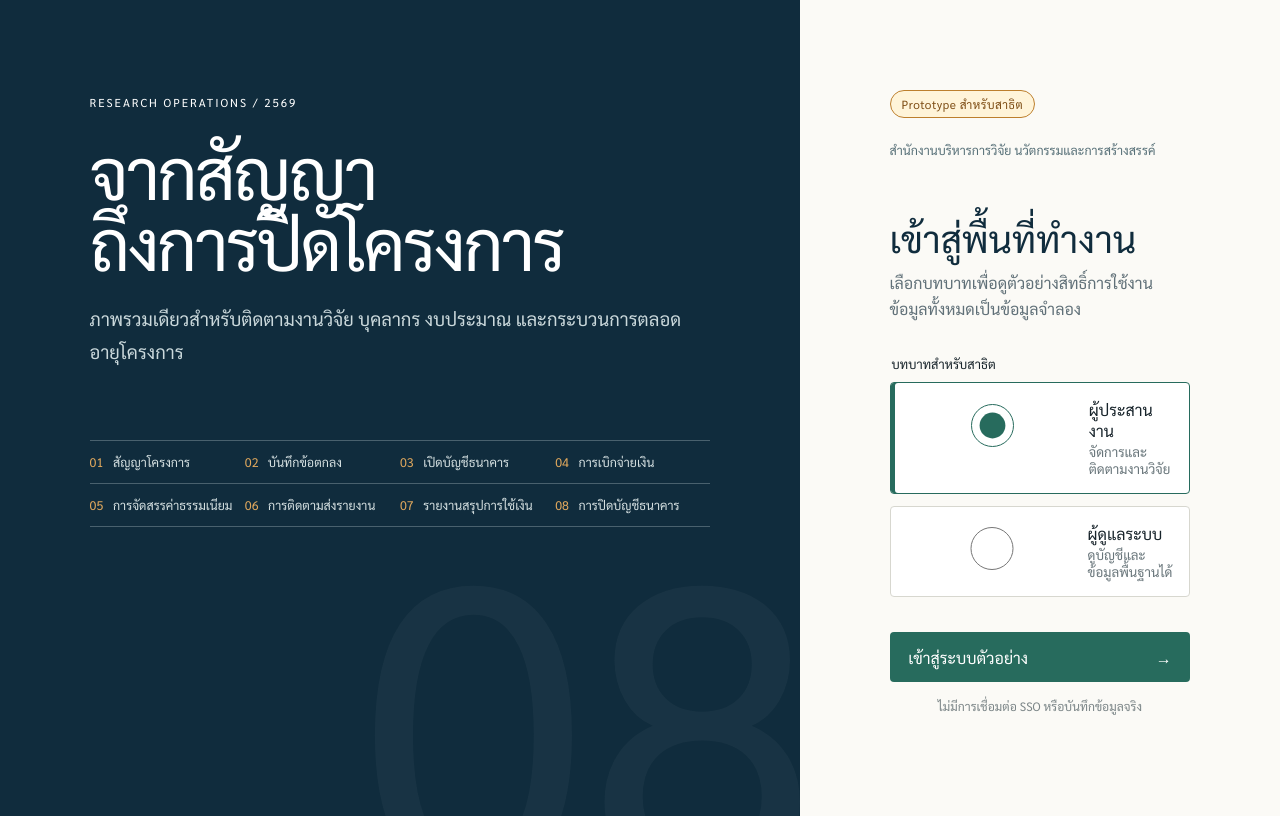
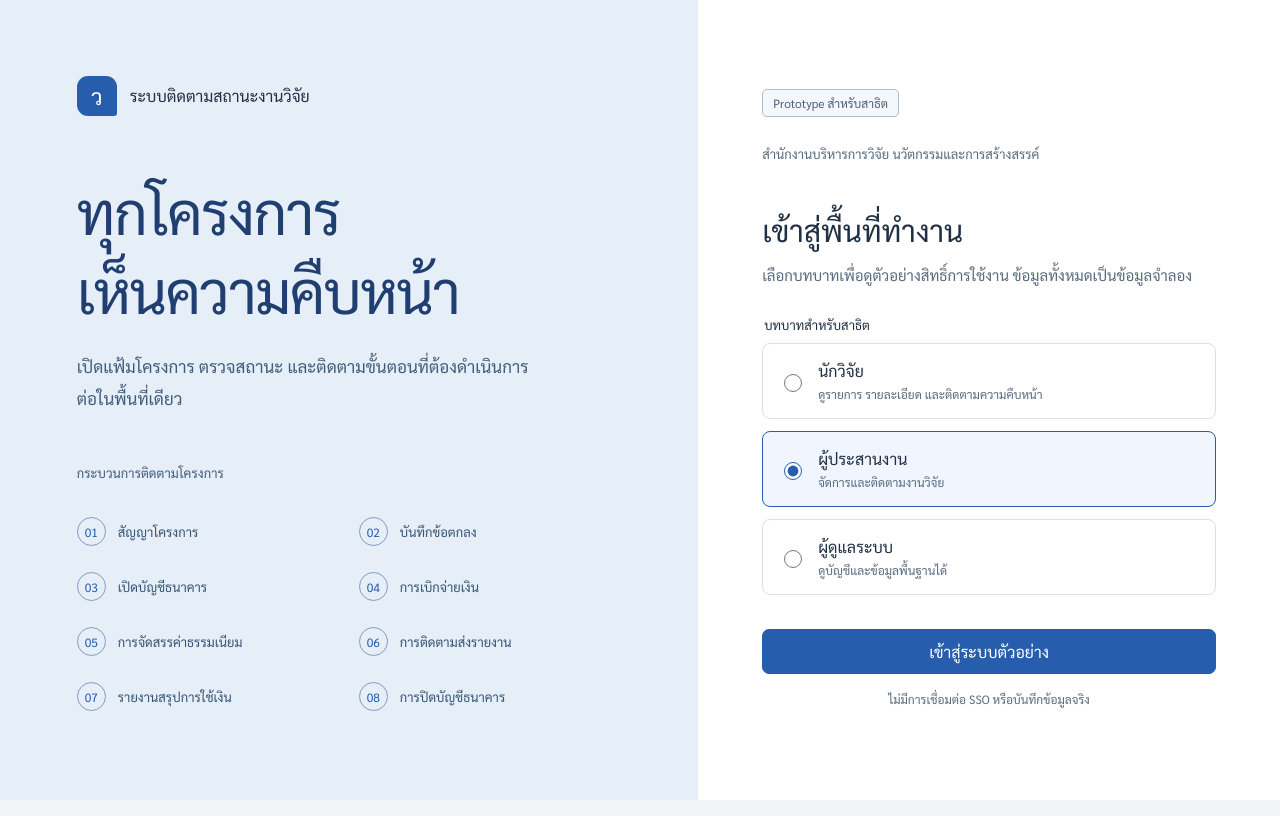
Before and after one commit to 660710627/tracking-research-status, a React (Vite) app in the folder frontend/: page / in a window 1280 px wide. Built offline with nearby package versions, Linux system fonts and the light colour scheme.

Commit message:
ครบ 3 บทบาท

```diff
--- a/frontend/src/App.tsx
+++ b/frontend/src/App.tsx
@@ -1,6 +1,6 @@
 import { useMemo, useState } from 'react'
 
-type Role = 'ผู้ประสานงาน' | 'ผู้ดูแลระบบ'
+type Role = 'นักวิจัย' | 'ผู้ประสานงาน' | 'ผู้ดูแลระบบ'
 type View = 'list' | 'detail' | 'create' | 'users'
 type Research = { id:number; title:string; contract:string; lead:string; unit:string; budget:number; status:string; process:number; kind:string; endDate:string }
 const processSteps = ['สัญญาโครงการ','บันทึกข้อตกลง','เปิดบัญชีธนาคาร','การเบิกจ่ายเงิน','การจัดสรรค่าธรรมเนียม','การติดตามส่งรายงาน','รายงานสรุปการใช้เงิน','การปิดบัญชีธนาคาร']
@@ -15,10 +15,10 @@ function Login({onLogin}:{onLogin:(role:Role)=>void}) {
   const [role,setRole]=useState<Role>('ผู้ประสานงาน')
   return <main className="login-page">
     <section className="login-story">
-      <span className="eyebrow">RESEARCH OPERATIONS / 2569</span>
-      <h1>จากสัญญา<br/>ถึงการปิดโครงการ</h1>
-      <p>ภาพรวมเดียวสำหรับติดตามงานวิจัย บุคลากร งบประมาณ และกระบวนการตลอดอายุโครงการ</p>
-      <div className="process-preview" aria-label="ตัวอย่างกระบวนการ 8 ขั้น">{processSteps.map((item,index)=><div key={item}><b>{String(index+1).padStart(2,'0')}</b><span>{item}</span></div>)}</div>
+      <div className="login-identity"><span className="brand-mark" aria-hidden="true">ว</span><span>ระบบติดตามสถานะงานวิจัย</span></div>
+      <h1>ทุกโครงการ<br/>เห็นความคืบหน้า</h1>
+      <p>เปิดแฟ้มโครงการ ตรวจสถานะ และติดตามขั้นตอนที่ต้องดำเนินการต่อในพื้นที่เดียว</p>
+      <p className="route-caption">กระบวนการติดตามโครงการ</p><div className="process-preview" aria-label="ตัวอย่างกระบวนการ 8 ขั้น">{processSteps.map((item,index)=><div key={item}><b>{String(index+1).padStart(2,'0')}</b><span>{item}</span></div>)}</div>
     </section>
     <section className="login-panel">
       <div className="prototype-pill">Prototype สำหรับสาธิต</div>
@@ -26,9 +26,9 @@ function Login({onLogin}:{onLogin:(role:Role)=>void}) {
       <h2>เข้าสู่พื้นที่ทำงาน</h2>
       <p className="muted">เลือกบทบาทเพื่อดูตัวอย่างสิทธิ์การใช้งาน ข้อมูลทั้งหมดเป็นข้อมูลจำลอง</p>
       <fieldset className="role-picker"><legend>บทบาทสำหรับสาธิต</legend>
-        {(['ผู้ประสานงาน','ผู้ดูแลระบบ'] as Role[]).map(item=><label key={item} className={role===item?'role-option selected':'role-option'}><input type="radio" name="role" checked={role===item} onChange={()=>setRole(item)}/><span><b>{item}</b><small>{item==='ผู้ดูแลระบบ'?'ดูบัญชีและข้อมูลพื้นฐานได้':'จัดการและติดตามงานวิจัย'}</small></span></label>)}
+        {(['นักวิจัย','ผู้ประสานงาน','ผู้ดูแลระบบ'] as Role[]).map(item=><label key={item} className={role===item?'role-option selected':'role-option'}><input type="radio" name="role" checked={role===item} onChange={()=>setRole(item)}/><span><b>{item}</b><small>{item==='นักวิจัย'?'ดูรายการ รายละเอียด และติดตามความคืบหน้า':item==='ผู้ดูแลระบบ'?'ดูบัญชีและข้อมูลพื้นฐานได้':'จัดการและติดตามงานวิจัย'}</small></span></label>)}
       </fieldset>
-      <button className="primary full" onClick={()=>onLogin(role)}>เข้าสู่ระบบตัวอย่าง <span>→</span></button>
+      <button className="primary full" onClick={()=>onLogin(role)}>เข้าสู่ระบบตัวอย่าง</button>
       <p className="demo-note">ไม่มีการเชื่อมต่อ SSO หรือบันทึกข้อมูลจริง</p>
     </section>
   </main>
@@ -36,10 +36,10 @@ function Login({onLogin}:{onLogin:(role:Role)=>void}) {
 
 function Sidebar({role,view,onView,onLogout}:{role:Role;view:View;onView:(v:View)=>void;onLogout:()=>void}) {
   return <aside className="sidebar">
-    <div className="brand"><span className="brand-mark">ว</span><div><b>ระบบติดตามงานวิจัย</b><small>Research Operations</small></div></div>
+    <div className="brand"><span className="brand-mark">ว</span><div><b>ระบบติดตามงานวิจัย</b><small>สำนักงานบริหารการวิจัย</small></div></div>
     <nav aria-label="เมนูหลัก">
       <button className={view==='list'||view==='detail'?'active':''} onClick={()=>onView('list')}><span>◫</span>รายการงานวิจัย</button>
-      <button className={view==='create'?'active':''} onClick={()=>onView('create')}><span>＋</span>เพิ่มงานวิจัย</button>
+      {role!=='นักวิจัย'&&<button className={view==='create'?'active':''} onClick={()=>onView('create')}><span>＋</span>เพิ่มงานวิจัย</button>}
       {role==='ผู้ดูแลระบบ'&&<button className={view==='users'?'active':''} onClick={()=>onView('users')}><span>◎</span>บัญชีผู้ใช้งาน</button>}
     </nav>
     <div className="sidebar-foot"><span className="avatar">{role.charAt(0)}</span><div><b>กมลชนก สาธิต</b><small>{role}</small></div><button className="icon-button" aria-label="ออกจากระบบ" onClick={onLogout}>↗</button></div>
@@ -47,10 +47,10 @@ function Sidebar({role,view,onView,onLogout}:{role:Role;view:View;onView:(v:View
 }
 
 function Header({title,subtitle}:{title:string;subtitle:string}) {
-  return <header className="page-header"><div><span className="eyebrow">ปีงบประมาณ 2569</span><h1>{title}</h1><p>{subtitle}</p></div><div className="header-actions"><span className="prototype-pill">Prototype</span><button className="icon-button" aria-label="การแจ้งเตือน">○</button></div></header>
+  return <header className="page-header"><div><h1>{title}</h1><p>{subtitle}</p></div><div className="header-actions"><span className="prototype-pill">Prototype</span></div></header>
 }
 
-function ResearchList({items,onOpen,onCreate}:{items:Research[];onOpen:(id:number)=>void;onCreate:()=>void}) {
+function ResearchList({items,onOpen,onCreate,canManage}:{canManage:boolean;items:Research[];onOpen:(id:number)=>void;onCreate:()=>void}) {
   const [query,setQuery]=useState('')
   const [status,setStatus]=useState('ทั้งหมด')
   const [scenario,setScenario]=useState<'normal'|'loading'|'error'|'empty'>('normal')
@@ -58,21 +58,21 @@ function ResearchList({items,onOpen,onCreate}:{items:Research[];onOpen:(id:numbe
   const active=items.filter(r=>!r.status.includes('เสร็จสิ้น')).length
   return <main className="page">
     <Header title="ทะเบียนงานวิจัย" subtitle="ติดตามทุกโครงการจากสัญญาถึงการปิดบัญชี"/>
-    <section className="ledger-summary" aria-label="สรุปโครงการ"><div><span>โครงการทั้งหมด</span><strong>{items.length}</strong><small>รายการในระบบ</small></div><div><span>กำลังดำเนินการ</span><strong>{active}</strong><small>ต้องติดตามต่อ</small></div><div><span>งบประมาณรวม</span><strong>{(items.reduce((s,r)=>s+r.budget,0)/1000000).toFixed(2)}</strong><small>ล้านบาท</small></div><div className="deadline"><span>ใกล้สิ้นสุด</span><strong>01</strong><small>ภายใน 90 วัน</small></div></section>
+    <section className="ledger-summary" aria-label="สรุปโครงการ"><div><span>โครงการทั้งหมด</span><strong>{items.length}</strong><small>รายการในระบบ</small></div><div><span>กำลังดำเนินการ</span><strong>{active}</strong><small>ต้องติดตามต่อ</small></div><div><span>งบประมาณรวม</span><strong>{(items.reduce((s,r)=>s+r.budget,0)/1000000).toFixed(2)}</strong><small>ล้านบาท</small></div><div className="deadline"><span>เสร็จสิ้นแล้ว</span><strong>{items.length-active}</strong><small>โครงการ</small></div></section>
     <section className="register">
-      <div className="register-head"><div><h2>รายการโครงการ</h2><p>พบ {filtered.length} จาก {items.length} รายการ</p></div><button className="primary" onClick={onCreate}>＋ เพิ่มงานวิจัย</button></div>
+      <div className="register-head"><div><h2>รายการโครงการ</h2><p>พบ {filtered.length} จาก {items.length} รายการ</p></div>{canManage&&<button className="primary" onClick={onCreate}>＋ เพิ่มงานวิจัย</button>}</div>
       <div className="filters"><label><span className="sr-only">ค้นหางานวิจัย</span><input value={query} onChange={e=>setQuery(e.target.value)} placeholder="ค้นหาชื่อโครงการหรือเลขสัญญา…"/></label><label><span className="sr-only">กรองสถานะ</span><select value={status} onChange={e=>setStatus(e.target.value)}><option>ทั้งหมด</option><option>กำลังดำเนินการ</option><option>ขยายเวลาครั้งที่ 1</option><option>โครงการเสร็จสิ้น</option></select></label><label className="scenario"><span>สถานะสาธิต</span><select value={scenario} onChange={e=>setScenario(e.target.value as typeof scenario)}><option value="normal">ข้อมูลพร้อม</option><option value="loading">กำลังโหลด</option><option value="error">เกิดข้อผิดพลาด</option><option value="empty">ยังไม่มีข้อมูล</option></select></label></div>
-      {scenario==='loading'?<div className="state-panel" role="status"><span className="loader"/><b>กำลังโหลดทะเบียนงานวิจัย…</b><p>ระบบกำลังเตรียมข้อมูลล่าสุด</p></div>:scenario==='error'?<div className="state-panel error" role="alert"><b>ไม่สามารถโหลดข้อมูลได้</b><p>การเชื่อมต่อขัดข้อง กรุณาลองอีกครั้ง</p><button className="secondary" onClick={()=>setScenario('normal')}>ลองอีกครั้ง</button></div>:scenario==='empty'?<div className="empty-state"><b>ยังไม่มีงานวิจัยในระบบ</b><p>เริ่มต้นทะเบียนด้วยการเพิ่มโครงการแรก</p><button className="primary" onClick={onCreate}>เพิ่มงานวิจัย</button></div>:filtered.length===0?<div className="empty-state"><b>ไม่พบโครงการที่ตรงกับคำค้น</b><p>ลองเปลี่ยนคำค้นหรือล้างตัวกรอง</p><button onClick={()=>{setQuery('');setStatus('ทั้งหมด')}}>ล้างตัวกรอง</button></div>:
+      {scenario==='loading'?<div className="state-panel" role="status"><span className="loader"/><b>กำลังโหลดทะเบียนงานวิจัย…</b><p>ระบบกำลังเตรียมข้อมูลล่าสุด</p></div>:scenario==='error'?<div className="state-panel error" role="alert"><b>ไม่สามารถโหลดข้อมูลได้</b><p>การเชื่อมต่อขัดข้อง กรุณาลองอีกครั้ง</p><button className="secondary" onClick={()=>setScenario('normal')}>ลองอีกครั้ง</button></div>:scenario==='empty'?<div className="empty-state"><b>ยังไม่มีงานวิจัยในระบบ</b><p>{canManage?'เริ่มต้นทะเบียนด้วยการเพิ่มโครงการแรก':'เมื่อผู้ประสานงานเพิ่มโครงการแล้ว รายการจะแสดงที่นี่'}</p>{canManage&&<button className="primary" onClick={onCreate}>เพิ่มงานวิจัย</button>}</div>:filtered.length===0?<div className="empty-state"><b>ไม่พบโครงการที่ตรงกับคำค้น</b><p>ลองเปลี่ยนคำค้นหรือล้างตัวกรอง</p><button onClick={()=>{setQuery('');setStatus('ทั้งหมด')}}>ล้างตัวกรอง</button></div>:
       <div className="table-wrap"><table><thead><tr><th>เลขสัญญา</th><th>โครงการ / ผู้รับผิดชอบ</th><th>สถานะ</th><th>กระบวนการปัจจุบัน</th><th>สิ้นสุด</th><th><span className="sr-only">เปิด</span></th></tr></thead><tbody>{filtered.map(r=><tr key={r.id}><td><b className="contract">{r.contract}</b><small>{r.kind}</small></td><td><button className="title-link" onClick={()=>onOpen(r.id)}>{r.title}</button><small>{r.lead} · {r.unit}</small></td><td><span className={r.status.includes('เสร็จ')?'status done':r.status.includes('ขยาย')?'status warn':'status'}>{r.status}</span></td><td><div className="progress-mini"><span style={{width:String(r.process/8*100)+'%'}}/></div><small>{r.process}/8 · {processSteps[r.process-1]}</small></td><td>{r.endDate}</td><td><button className="row-action" aria-label={'เปิด '+r.title} onClick={()=>onOpen(r.id)}>→</button></td></tr>)}</tbody></table></div>}
     </section>
   </main>
 }
 
-function Detail({research,onBack,onUpdate}:{research:Research;onBack:()=>void;onUpdate:(r:Research)=>void}) {
+function Detail({research,onBack,onUpdate,canManage}:{canManage:boolean;research:Research;onBack:()=>void;onUpdate:(r:Research)=>void}) {
   const terminal=research.status.includes('เสร็จสิ้น')||research.status.includes('ยุติ')
   return <main className="page"><button className="back-link" onClick={onBack}>← กลับทะเบียนงานวิจัย</button><Header title={research.title} subtitle={research.contract+' · '+research.kind}/>
-    <div className="detail-grid"><section className="project-sheet"><div className="sheet-label">ข้อมูลโครงการ</div><dl><div><dt>หัวหน้าโครงการ</dt><dd>{research.lead}</dd></div><div><dt>หน่วยงาน</dt><dd>{research.unit}</dd></div><div><dt>งบประมาณ</dt><dd>{research.budget.toLocaleString('th-TH')} บาท</dd></div><div><dt>วันสิ้นสุด</dt><dd>{research.endDate}</dd></div></dl><div className="abstract"><h2>บทคัดย่อ</h2><p>โครงการวิจัยนี้ศึกษาการประยุกต์ใช้องค์ความรู้เพื่อสร้างผลลัพธ์ที่นำไปใช้ประโยชน์ได้จริง โดยเชื่อมโยงนักวิจัย หน่วยงาน และชุมชนอย่างเป็นระบบ</p></div><button className="secondary">เปิดไฟล์สัญญาทุน ↗</button></section>
-      <section className="journey"><div className="journey-head"><div><span className="eyebrow">PROJECT JOURNEY</span><h2>เส้นทางโครงการ</h2></div><span className={terminal?'status done':'status'}>{research.status}</span></div><ol>{processSteps.map((item,index)=><li key={item} className={index+1<research.process?'complete':index+1===research.process?'current':''}><span>{index+1<research.process?'✓':String(index+1).padStart(2,'0')}</span><div><b>{item}</b>{index+1===research.process&&<small>ขั้นตอนปัจจุบัน · รอดำเนินการ</small>}</div></li>)}</ol>{!terminal&&<div className="journey-actions"><button className="primary" disabled={research.process===8} onClick={()=>onUpdate({...research,process:Math.min(8,research.process+1)})}>เลื่อนไปขั้นถัดไป</button><button className="secondary" onClick={()=>onUpdate({...research,status:'โครงการเสร็จสิ้น'})}>ปิดโครงการ</button></div>}</section>
+    <div className="detail-grid"><section className="project-sheet"><div className="sheet-label">ข้อมูลโครงการ</div><dl><div><dt>หัวหน้าโครงการ</dt><dd>{research.lead}</dd></div><div><dt>หน่วยงาน</dt><dd>{research.unit}</dd></div><div><dt>งบประมาณ</dt><dd>{research.budget.toLocaleString('th-TH')} บาท</dd></div><div><dt>วันสิ้นสุด</dt><dd>{research.endDate}</dd></div></dl><div className="abstract"><h2>บทคัดย่อ</h2><p>โครงการวิจัยนี้ศึกษาการประยุกต์ใช้องค์ความรู้เพื่อสร้างผลลัพธ์ที่นำไปใช้ประโยชน์ได้จริง โดยเชื่อมโยงนักวิจัย หน่วยงาน และชุมชนอย่างเป็นระบบ</p></div><p className="demo-note">ไฟล์สัญญาทุนจะแสดงเมื่อเชื่อมต่อข้อมูลจริง</p></section>
+      <section className="journey"><div className="journey-head"><div><span className="journey-count">ขั้นตอน {research.process} จาก 8</span><h2>เส้นทางโครงการ</h2></div><span className={terminal?'status done':'status'}>{research.status}</span></div><ol>{processSteps.map((item,index)=><li key={item} className={index+1<research.process?'complete':index+1===research.process?'current':''}><span>{index+1<research.process?'✓':String(index+1).padStart(2,'0')}</span><div><b>{item}</b>{index+1===research.process&&<small>ขั้นตอนปัจจุบัน · รอดำเนินการ</small>}</div></li>)}</ol>{canManage&&!terminal&&<div className="journey-actions"><button className="primary" disabled={research.process===8} onClick={()=>onUpdate({...research,process:Math.min(8,research.process+1)})}>เลื่อนไปขั้นถัดไป</button><button className="secondary" onClick={()=>onUpdate({...research,status:'โครงการเสร็จสิ้น'})}>ปิดโครงการ</button></div>}</section>
     </div></main>
 }
 
@@ -86,12 +86,13 @@ function Create({onCancel,onSave}:{onCancel:()=>void;onSave:(r:Research)=>void})
     <div className="form-actions"><button className="secondary" onClick={onCancel}>ยกเลิก</button><button className="primary" onClick={save}>บันทึกงานวิจัย</button></div></section></main>
 }
 
-function FormHeading({number,title,text}:{number:string;title:string;text:string}) {return <div className="form-section"><span>{number}</span><div><h2>{title}</h2><p>{text}</p></div></div>}
-function Users(){return <main className="page"><Header title="บัญชีผู้ใช้งาน" subtitle="อนุมัติและดูแลสิทธิ์ของผู้ใช้งานในระบบ"/><section className="register"><div className="register-head"><div><h2>รอการอนุมัติ</h2><p>2 บัญชีต้องตรวจสอบ</p></div><span className="status warn">ADMIN ONLY</span></div><div className="user-list">{['ดร. อภิชาติ ตั้งมั่น|นักวิจัย|คณะวิทยาศาสตร์','นางสาวณัฐชา พูนผล|ผู้ประสานงาน|สำนักงานบริหารการวิจัย'].map(row=>{const [name,role,unit]=row.split('|');return <article key={name}><span className="avatar">{name.charAt(0)}</span><div><b>{name}</b><small>{role} · {unit}</small></div><button className="secondary">ดูข้อมูล</button><button className="primary">อนุมัติ</button></article>})}</div></section></main>}
+function FormHeading({number,title,text}:{number:string;title:string;text:string}) {return <div className="form-section"><span className="section-marker" aria-hidden="true">{number === "01" ? "▤" : number === "02" ? "◎" : "◷"}</span><div><h2>{title}</h2><p>{text}</p></div></div>}
+function Users(){return <main className="page"><Header title="บัญชีผู้ใช้งาน" subtitle="อนุมัติและดูแลสิทธิ์ของผู้ใช้งานในระบบ"/><section className="register"><div className="register-head"><div><h2>รอการอนุมัติ</h2><p>2 บัญชีต้องตรวจสอบ</p></div><span className="status warn">สำหรับผู้ดูแลระบบ</span></div><div className="user-list">{['ดร. อภิชาติ ตั้งมั่น|นักวิจัย|คณะวิทยาศาสตร์','นางสาวณัฐชา พูนผล|ผู้ประสานงาน|สำนักงานบริหารการวิจัย'].map(row=>{const [name,role,unit]=row.split('|');return <article key={name}><span className="avatar">{name.charAt(0)}</span><div><b>{name}</b><small>{role} · {unit}</small></div><button className="secondary">ดูข้อมูล</button><button className="primary">อนุมัติ</button></article>})}</div></section></main>}
 
 export default function App(){
   const [role,setRole]=useState<Role|null>(null); const [view,setView]=useState<View>('list'); const [researches,setResearches]=useState(seed); const [selected,setSelected]=useState(101); const [toast,setToast]=useState('')
-  if(!role)return <Login onLogin={setRole}/>
-  const update=(item:Research)=>{setResearches(items=>items.map(r=>r.id===item.id?item:r));setToast('อัปเดตข้อมูลตัวอย่างแล้ว')}
-  return <div className="app-shell"><a className="skip-link" href="#main">ข้ามไปยังเนื้อหา</a><Sidebar role={role} view={view} onView={setView} onLogout={()=>setRole(null)}/><div id="main" className="content">{toast&&<div className="toast" role="status"><b>สำเร็จ</b>{toast}<button aria-label="ปิดข้อความ" onClick={()=>setToast('')}>×</button></div>}{view==='list'&&<ResearchList items={researches} onOpen={id=>{setSelected(id);setView('detail')}} onCreate={()=>setView('create')}/>} {view==='detail'&&<Detail research={researches.find(r=>r.id===selected)??researches[0]} onBack={()=>setView('list')} onUpdate={update}/>} {view==='create'&&<Create onCancel={()=>setView('list')} onSave={r=>{setResearches(items=>[r,...items]);setToast('เพิ่มงานวิจัยตัวอย่างแล้ว');setView('list')}}/>} {view==='users'&&<Users/>}</div></div>
+  if(!role)return <Login onLogin={nextRole=>{setRole(nextRole);setView('list');setToast('')}}/>
+  const canManage=role!=='นักวิจัย'
+  const update=(item:Research)=>{if(!canManage)return;setResearches(items=>items.map(r=>r.id===item.id?item:r));setToast('อัปเดตข้อมูลตัวอย่างแล้ว')}
+  return <div className="app-shell"><a className="skip-link" href="#main">ข้ามไปยังเนื้อหา</a><Sidebar role={role} view={view} onView={setView} onLogout={()=>setRole(null)}/><div id="main" className="content">{toast&&<div className="toast" role="status"><b>สำเร็จ</b>{toast}<button aria-label="ปิดข้อความ" onClick={()=>setToast('')}>×</button></div>}{view==='list'&&<ResearchList canManage={canManage} items={researches} onOpen={id=>{setSelected(id);setView('detail')}} onCreate={()=>setView('create')}/>} {view==='detail'&&<Detail canManage={canManage} research={researches.find(r=>r.id===selected)??researches[0]} onBack={()=>setView('list')} onUpdate={update}/>} {canManage&&view==='create'&&<Create onCancel={()=>setView('list')} onSave={r=>{setResearches(items=>[r,...items]);setToast('เพิ่มงานวิจัยตัวอย่างแล้ว');setView('list')}}/>} {role==='ผู้ดูแลระบบ'&&view==='users'&&<Users/>}</div></div>
 }
```
Also changed, not shown: frontend/src/styles.css, 1 other file (tests, documents, lock files or other folders).
